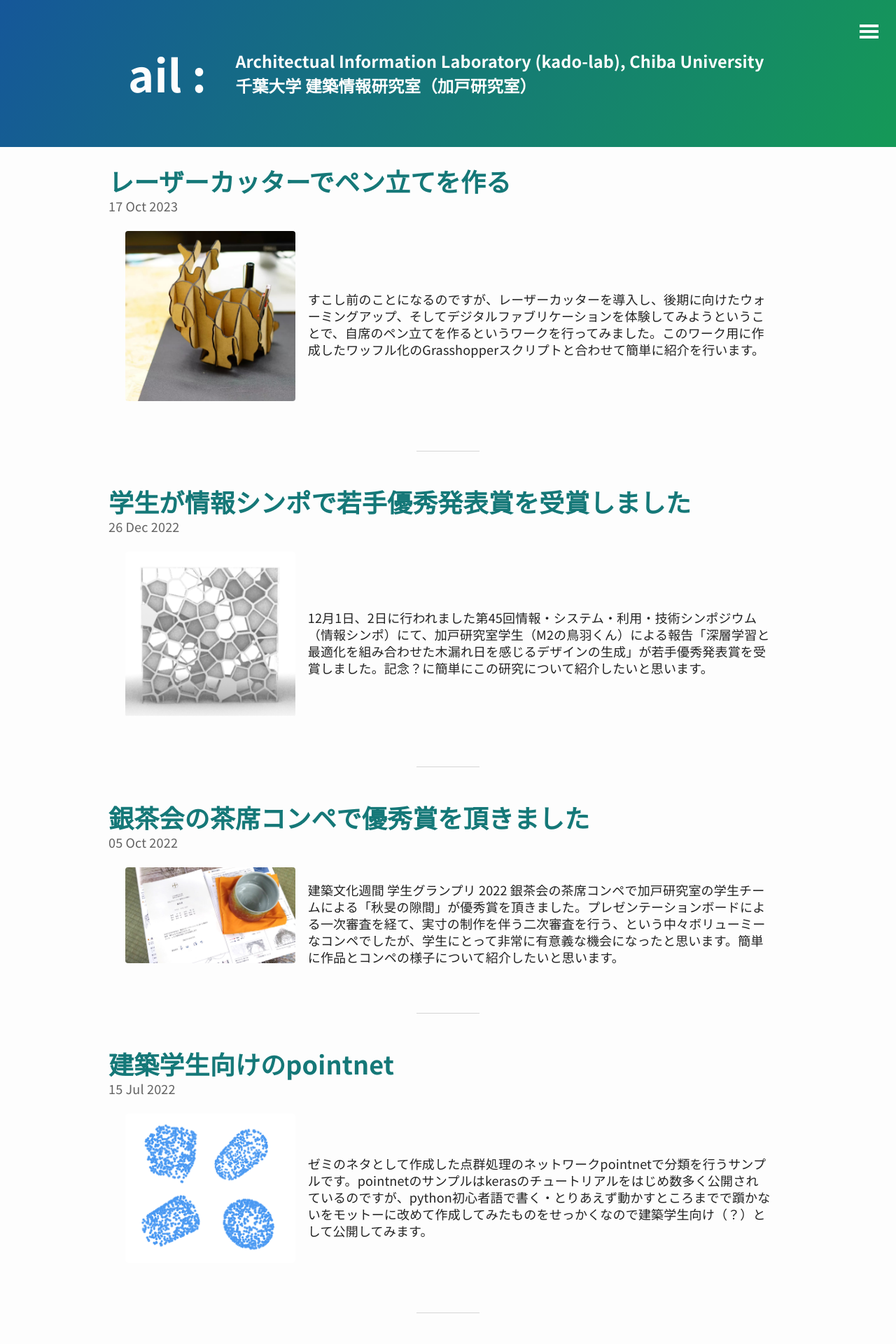
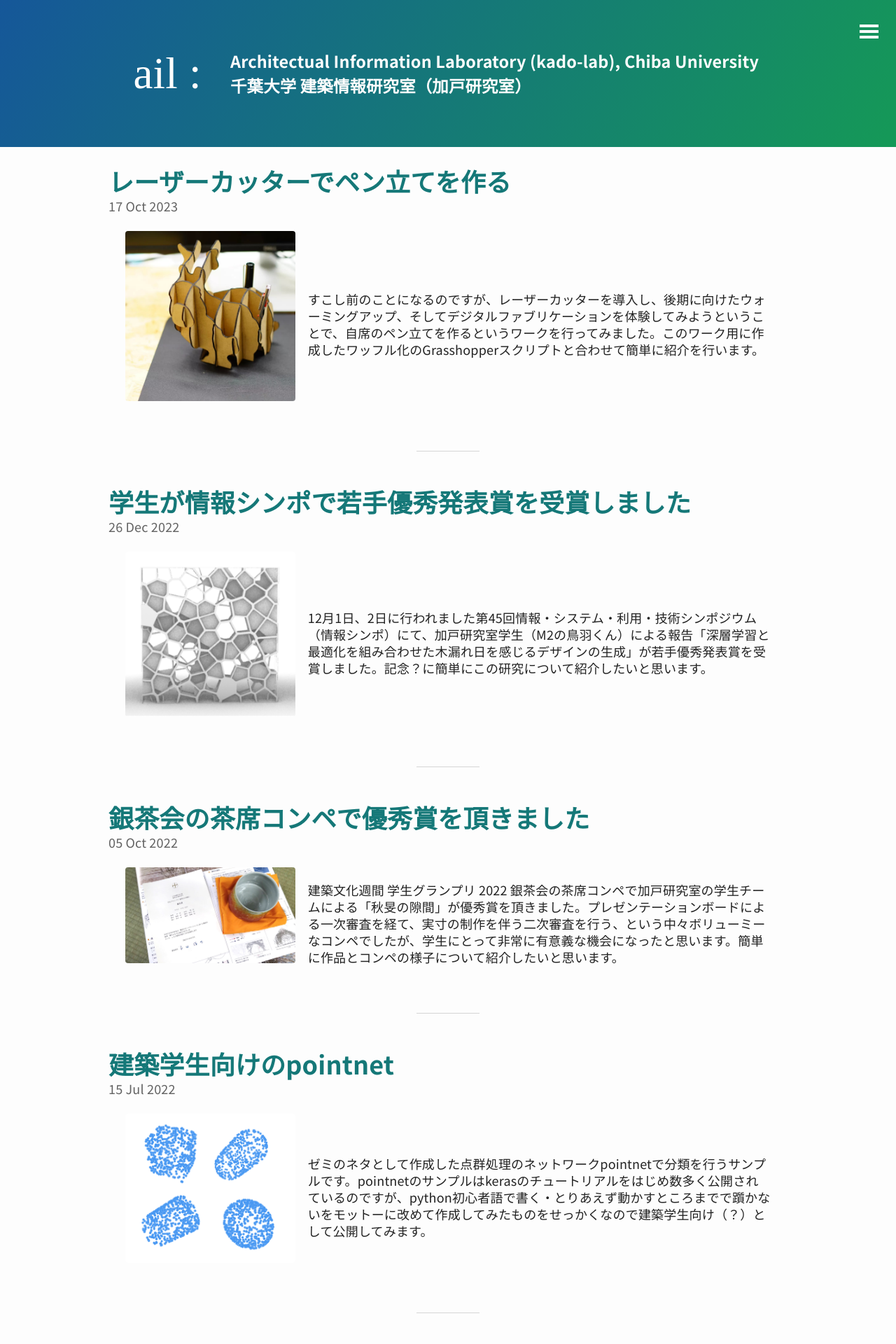
Before and after one commit to ail-and-colleagues/ail-and-colleagues.github.io, a Jekyll site: the page built from index.html, in a window 1280 px wide. Shown: the top 1920 px of the page at 70% size. Built offline with Jekyll 4.4.1, drawn with Linux system fonts in a browser that asks for light colours; the list of posts is cut into pages by our own code.

Commit message:
fix title font

```diff
--- a/_sass/typography.scss
+++ b/_sass/typography.scss
@@ -4,6 +4,7 @@
 //
 
 @import url(https://fonts.googleapis.com/earlyaccess/notosansjp.css);
+@import url('https://fonts.googleapis.com/css2?family=Source+Code+Pro&display=swap');
 
 body {
 	font-family: 'source han sans jp', 'Noto Sans JP', sans-serif;
@@ -30,6 +31,8 @@
 	font-size: 3.5em; /*2.25em;*/ /* 36px/16px */
 	line-height: 1.3333em; /* 48px/36px */
 	padding: 0.33335em 0; /* 12px/36px * 2 (Use padding instead of margin to maintain proximity with paragraph) */
+	font-family: 'source han sans jp';
+	font-weight: 400;
 }
 
 h2 {
```
